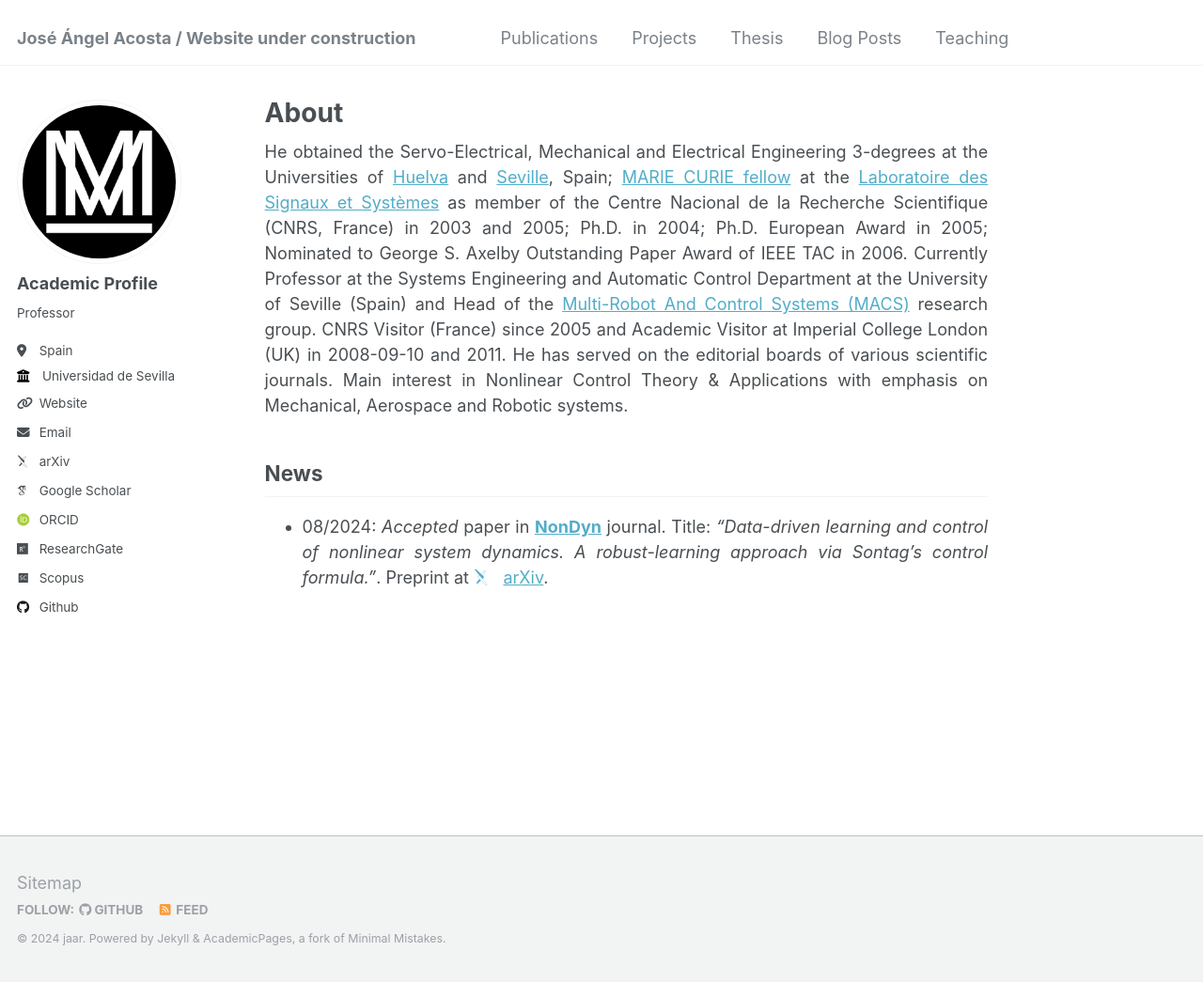
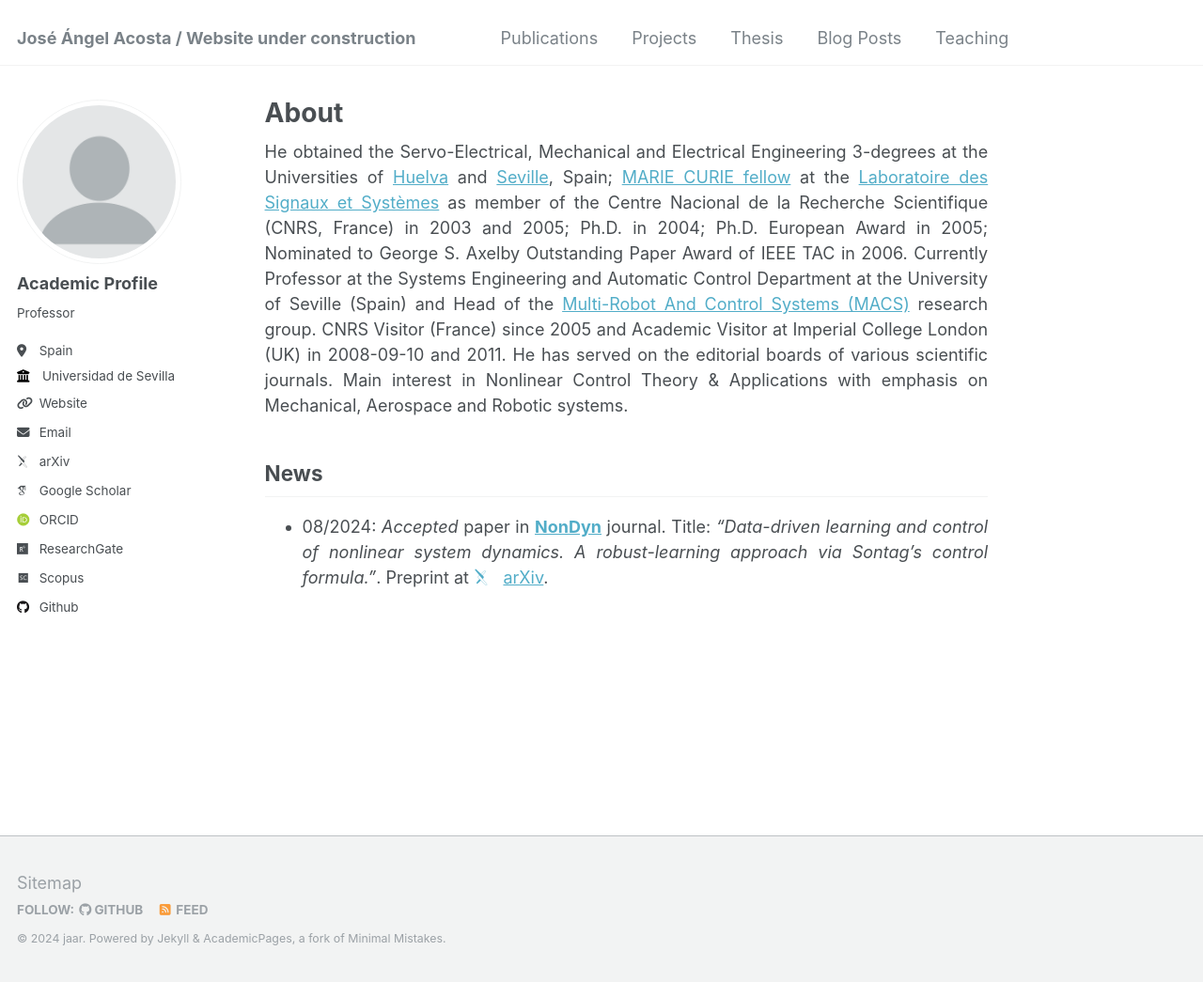
Before and after one commit to jaarhu/jaarhu.github.io, a Jekyll site: the page built from _pages/about.md, in a window 1280 px wide and 1045 px high. Shown: the whole window at 94% size. Built offline with Jekyll 4.4.1, drawn with Linux system fonts in a browser that asks for light colours; some web fonts are replaced.

Commit message:
Update _config.yml
Default profile photo

```diff
--- a/_config.yml
+++ b/_config.yml
@@ -21,7 +21,7 @@ repository               : "https://github.com/jaarhu/jaarhu.github.io"
 #               Additional customization can be done by editing /_includes/author-profile.html
 author:
   # Biographic information
-  avatar           : "site-logo.png" # "profile.png"
+  avatar           : "profile.png"
   name             : "Academic Profile"
   pronouns         : # example: "she/her"
   bio              : "Professor"
```
